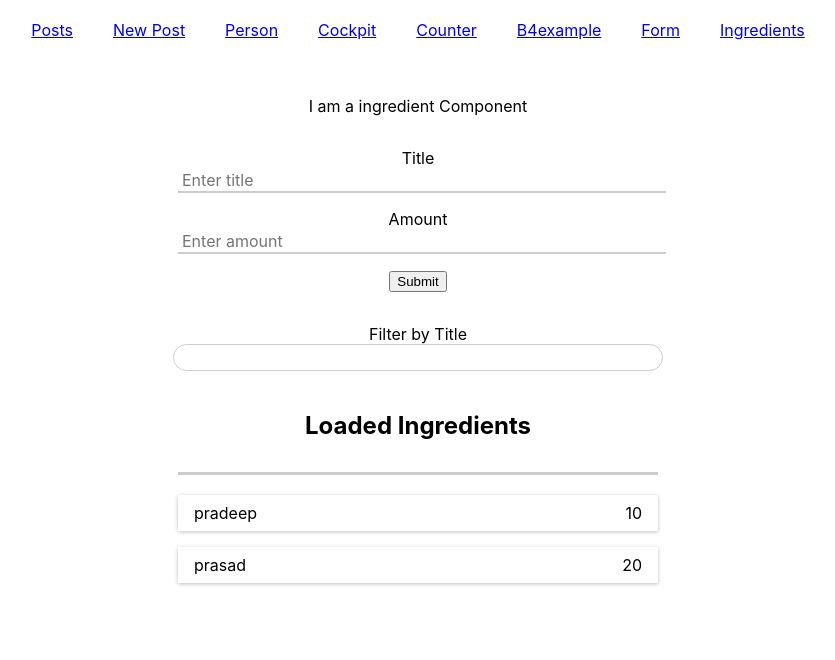
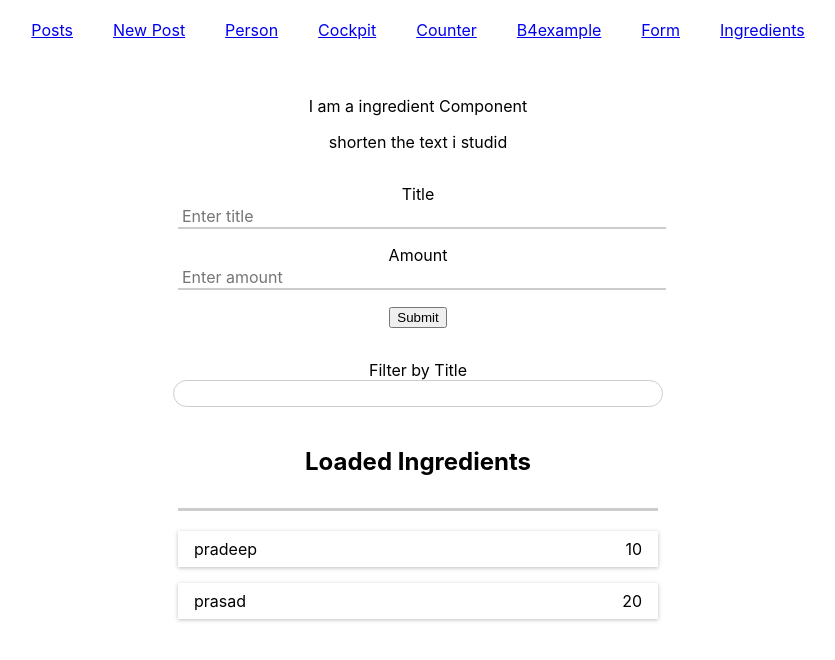
Before and after one commit to pradeecs73/ReactjsSample, a React (Create React App) app: page /ingredients in a window 1280 px wide. Shown: the top 660 px of the page, without its empty margins (222-1057 px from the left). Built offline with nearby package versions, Linux system fonts and the light colour scheme.

Commit message:
context commit

```diff
--- a/src/components/Ingredients/Ingredients.tsx
+++ b/src/components/Ingredients/Ingredients.tsx
@@ -1,7 +1,8 @@
-import React, {useState, useEffect, useCallback ,useReducer,useMemo} from 'react';
+import React, {useState, useEffect, useCallback ,useReducer,useMemo,useContext} from 'react';
 import IngredientForm from './IngredientForm';
 import IngredientList from './IngredientList';
 import Search from './Search';
+import AuthContext from './../../context/auth-context';
 
 const ingredientReducer = (currentIngredients:any, action:any) => {
   switch (action.type) {
@@ -20,6 +21,7 @@ const ingredientReducer = (currentIngredients:any, action:any) => {
 const Ingredients= () => {
 
   const [userIngredients, dispatch] = useReducer(ingredientReducer, []);
+  const authContext=useContext(AuthContext);
  // const [userIngredients, setUserIngredients] = useState<string[]>([]);
 
   useEffect(() => {
@@ -63,6 +65,7 @@ const Ingredients= () => {
 
   return (<div style={{textAlign:"center"}} className="Ingredient">
          <p>I am a ingredient Component </p>
+         {authContext.shortenData("shorten the text i studided engineering")}
          <IngredientForm onAddIngredient={addIngredientHandler} />
          <Search ingredients={userIngredients} onLoadIngredients={filteredIngredientsHandler}/>
          {/*<IngredientList
```
